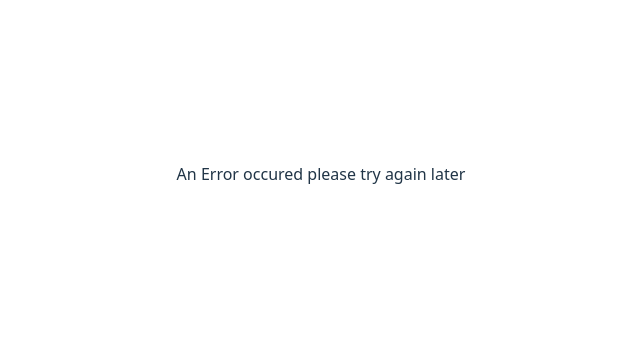
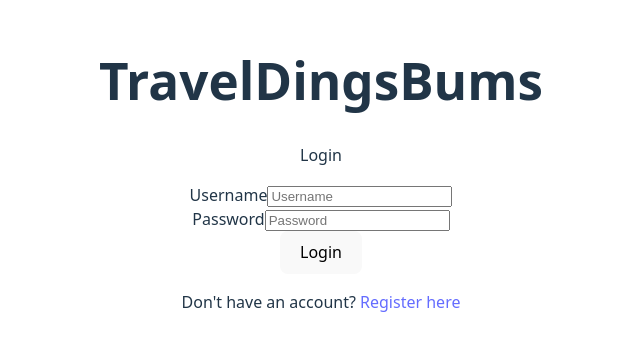
Before and after one commit to fabiodauru/ReactTrainingProject, a React (Vite) app in the folder trainingProject.fe/: page /login in a window 1280 px wide. Shown: the part 226-576 px from the top of the page, without its empty margins (319-959 px from the left). Built offline with nearby package versions, Linux system fonts and the light colour scheme.

Commit message:
Created Login

```diff
--- a/trainingProject.fe/src/Router.tsx
+++ b/trainingProject.fe/src/Router.tsx
@@ -1,12 +1,14 @@
 import { BrowserRouter, Routes, Route } from "react-router-dom";
 import HomePage from "./pages/HomePage";
 import ErrorPage from "./pages/ErrorPage";
+import LoginPage from "./pages/LoginPage.tsx";
 
 export default function Router() {
     return(
         <BrowserRouter>
             <Routes>
                 <Route path="" element={<HomePage/>} />
+                <Route path="/login" element={<LoginPage />} ></Route>
                 <Route errorElement={<ErrorPage/>}/>
                 <Route path="/*" element={<ErrorPage/>} />
             </Routes>
--- /dev/null
+++ b/trainingProject.fe/src/pages/LoginPage.tsx
@@ -0,0 +1,78 @@
+import { useState } from "react"
+import { useNavigate } from "react-router-dom"
+
+
+export default function LoginPage(){
+    const navigate = useNavigate();
+
+    const [username, setUsername] = useState("");
+    const [password, setPassword] = useState("");
+    const [loginFailedMessage, setLoginFailedMessage] = useState("");
+
+    const handleSubmit =async (event: React.FormEvent) => {
+        event.preventDefault()
+
+        const response = await fetch("http://localhost:5065/api/Authenticate/login", {
+            method: "POST",
+            headers: {
+                "Content-Type": "application/json"
+            },
+            body: JSON.stringify({ username: username, password: password })
+        });
+        const data = await response.json();
+
+        if (response.status === 200 && data.message === "Success")
+        {
+            localStorage.setItem("username", data.username);
+            localStorage.setItem("token", data.token);
+            navigate("/");
+        }
+        else{
+            setLoginFailedMessage(data.Message);
+        }
+    }
+
+    return (
+        <>
+            <div className="login-container">
+                <div className="login-header">
+                    <h1>TravelDingsBums</h1>
+                    <p>Login</p>
+                </div>
+
+                <form onSubmit={handleSubmit} className="login-form">
+                    <div className="form-group">
+                        <label htmlFor="inputUsername">Username</label>
+                        <input
+                            type="text"
+                            placeholder="Username"
+                            id="inputUsername"
+                            onChange={(event) => setUsername(event.target.value)}
+                            value={username}
+                            required/>
+                    </div>
+                    <div className="form-group">
+                        <label htmlFor="inputPassword">Password</label>
+                        <input
+                            type="password"
+                            placeholder="Password"
+                            id="inputPassword"
+                            onChange={(event) => setPassword(event.target.value)}
+                            value={password}
+                            required/>
+                    </div>
+
+                    <button type="submit" className="login-btn">Login</button>
+
+                    <div className="error-message">
+                        {loginFailedMessage}
+                    </div>
+
+                    <div className="login-footer">
+                        <p>Don't have an account? <a href="/register">Register here</a></p>
+                    </div>
+                </form>
+            </div>
+        </>
+    )
+}
```
Also changed, not shown: 1 other file (tests, documents, lock files or other folders).
